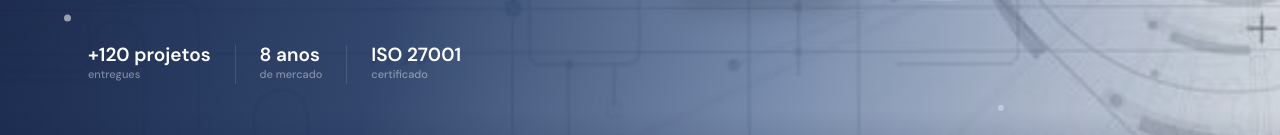
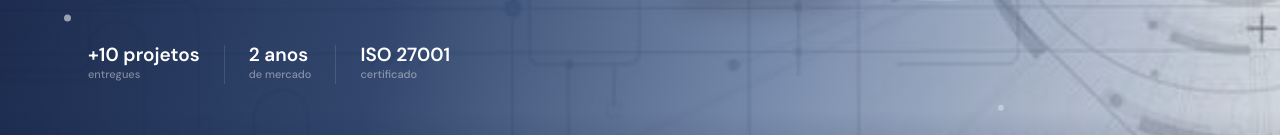
Before and after one commit to CasteloBrancoContabiidade/Landingpage-giro, a Next.js app: page / in a window 1280 px wide. Shown: the part 546-681 px from the top of the page. Built offline with nearby package versions, Linux system fonts and the light colour scheme.

Commit message:
Update hero.tsx

```diff
--- a/components/hero.tsx
+++ b/components/hero.tsx
@@ -141,8 +141,8 @@ function Particles() {
 
 // ── Badges ───────────────────────────────────────────────────────────────────
 const BADGES = [
-  { label: "+120 projetos", sub: "entregues" },
-  { label: "8 anos",        sub: "de mercado" },
+  { label: "+10 projetos", sub: "entregues" },
+  { label: "2 anos",        sub: "de mercado" },
   { label: "ISO 27001",     sub: "certificado" },
 ]
 
```
